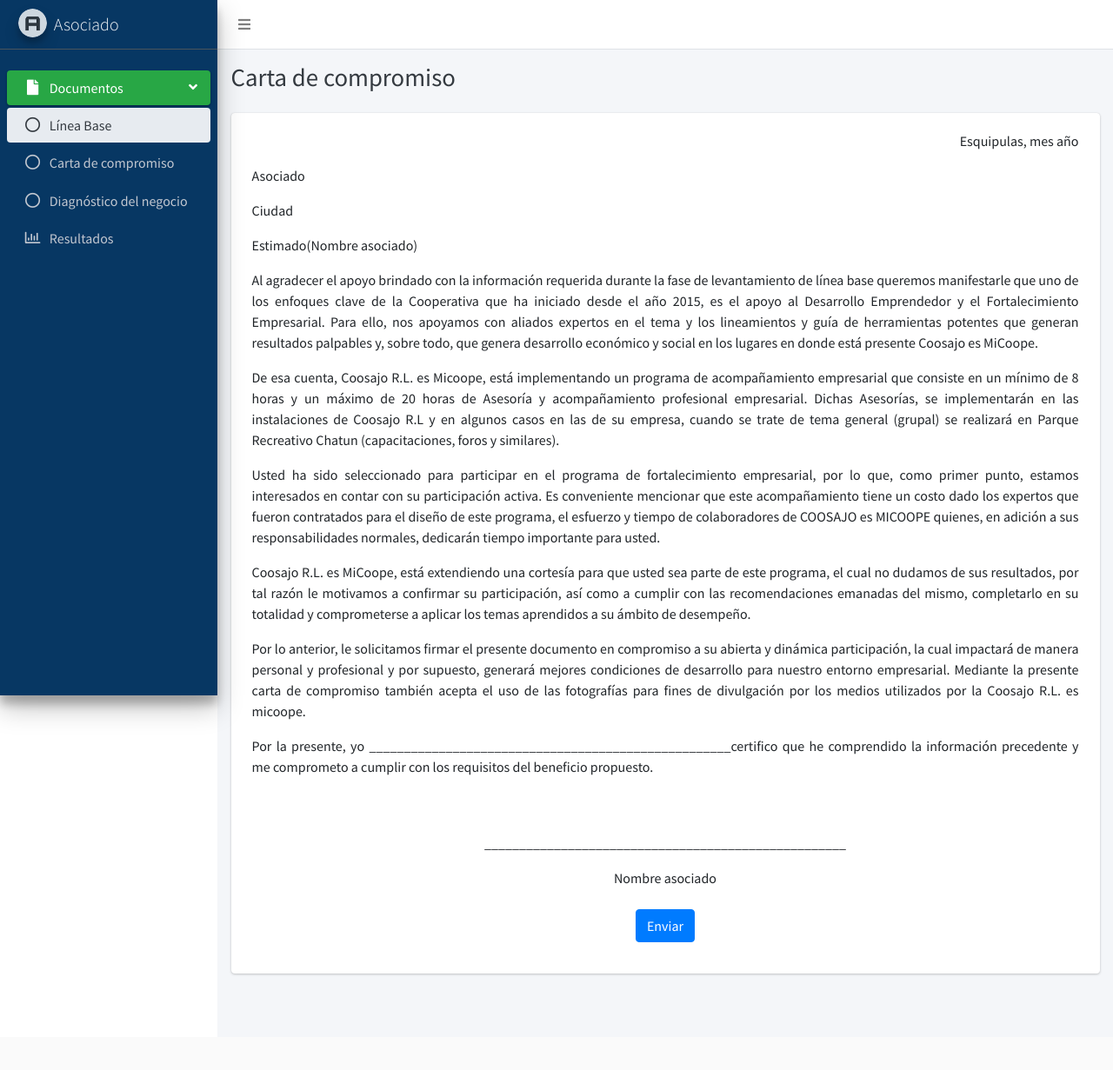
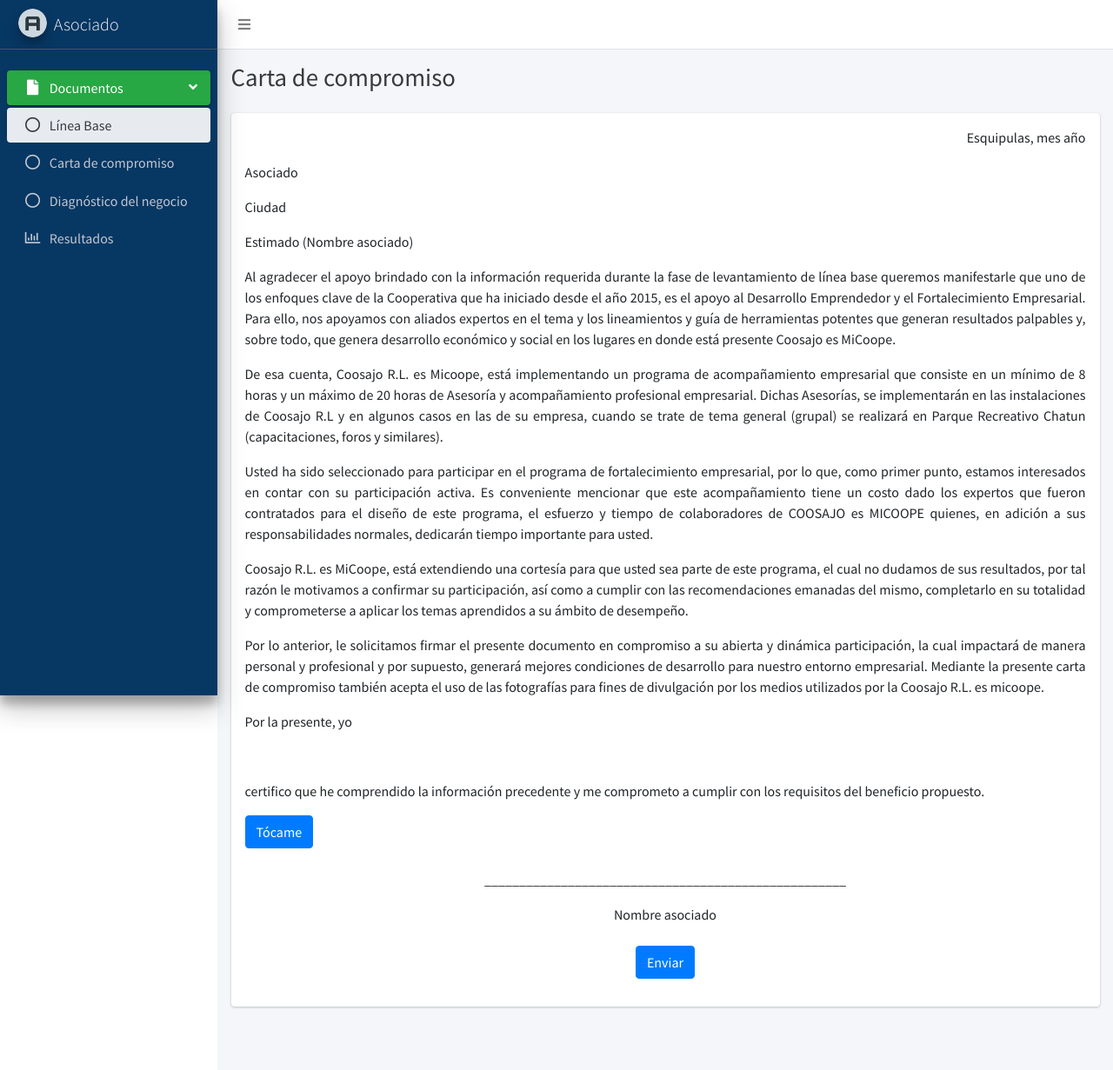
Before and after one commit to Lisbeth-Portillo/CoosajoAsesoria, a PHP site: page /vistas/asociado/carta.php in a window 1280 px wide. Shown: the whole page at 87% size. Before the commit the page ends 1123 px from the top, so only its background shows below. Run offline with PHP 8.4, Linux system fonts and the light colour scheme; some libraries are stand-ins or nearby versions.

Commit message:
sistema de firma de texto editable agregado

```diff
--- a/vistas/asociado/carta.php
+++ b/vistas/asociado/carta.php
@@ -27,29 +27,59 @@
                 <div class="col-md-12">
                     <div class="card card card-primary">
 
-                            <div class="card-body px-2 px-lg-3 px-xl-4 text-justify">
+                        <div class="card-body m-0 p-3 text-justify carta">
+
+                            <section class="lugar_fecha">
                                 <p class="text-right">
                                     Esquipulas, mes año
                                 </p>
+                            </section>
+
+
+                            <section class="destinatario">
                                 <p>Asociado</p>
                                 <p>Ciudad</p>
-                                <p>Estimado(Nombre asociado)</p>
+                                <p>Estimado (Nombre asociado)</p>
+                            </section>
+
+
+
+                            <section class="cuerpo">
                                 <p>
                                     Al agradecer el apoyo brindado con la información requerida durante la fase de levantamiento de línea base queremos manifestarle que uno de los enfoques clave de la Cooperativa que ha iniciado desde el año 2015, es el apoyo al Desarrollo Emprendedor y
                                     el Fortalecimiento Empresarial. Para ello, nos apoyamos con aliados expertos en el tema y los lineamientos y guía de herramientas potentes que generan resultados palpables y, sobre todo, que genera desarrollo económico
                                     y social en los lugares en donde está presente Coosajo es MiCoope.
                                 </p>
                                 <p>De esa cuenta, Coosajo R.L. es Micoope, está implementando un programa de acompañamiento empresarial que consiste en un mínimo de 8 horas y un máximo de 20 horas de Asesoría y acompañamiento profesional empresarial. Dichas
-                                    Asesorías, se implementarán en las instalaciones de Coosajo R.L y en algunos casos en las de su empresa, cuando se trate de tema general (grupal) se realizará en Parque Recreativo Chatun (capacitaciones, foros y similares).</p>
+                                    Asesorías, se implementarán en las instalaciones de Coosajo R.L y en algunos casos en las de su empresa, cuando se trate de tema general (grupal) se realizará en Parque Recreativo Chatun (capacitaciones, foros y similares).
+                                </p>
                                 <p>Usted ha sido seleccionado para participar en el programa de fortalecimiento empresarial, por lo que, como primer punto, estamos interesados en contar con su participación activa. Es conveniente mencionar que este acompañamiento
                                     tiene un costo dado los expertos que fueron contratados para el diseño de este programa, el esfuerzo y tiempo de colaboradores de COOSAJO es MICOOPE quienes, en adición a sus responsabilidades normales, dedicarán tiempo
-                                    importante para usted.</p>
+                                    importante para usted.
+                                </p>
                                 <p>Coosajo R.L. es MiCoope, está extendiendo una cortesía para que usted sea parte de este programa, el cual no dudamos de sus resultados, por tal razón le motivamos a confirmar su participación, así como a cumplir con las
-                                    recomendaciones emanadas del mismo, completarlo en su totalidad y comprometerse a aplicar los temas aprendidos a su ámbito de desempeño.</p>
+                                    recomendaciones emanadas del mismo, completarlo en su totalidad y comprometerse a aplicar los temas aprendidos a su ámbito de desempeño.
+                                </p>
                                 <p>Por lo anterior, le solicitamos firmar el presente documento en compromiso a su abierta y dinámica participación, la cual impactará de manera personal y profesional y por supuesto, generará mejores condiciones de desarrollo
-                                    para nuestro entorno empresarial. Mediante la presente carta de compromiso también acepta el uso de las fotografías para fines de divulgación por los medios utilizados por la Coosajo R.L. es micoope. </p>
+                                    para nuestro entorno empresarial. Mediante la presente carta de compromiso también acepta el uso de las fotografías para fines de divulgación por los medios utilizados por la Coosajo R.L. es micoope.
+                                </p>
+                            </section>
 
-                                <p>Por la presente, yo ____________________________________________________certifico que he comprendido la información precedente y me comprometo a cumplir con los requisitos del beneficio propuesto.</p>
+
+
+                            <section class="firma">
+                                <p>Por la presente, yo</p>
+                                <div id="contenedor">
+                                    <div id="texto_firma" contenteditable="true">
+
+                                    </div>
+                                    <input type="hidden" value="" class="almacenador_texto_firma">
+                                </div>
+                                <p>
+                                    certifico que he comprendido la información precedente y me comprometo a cumplir con los requisitos del beneficio propuesto.
+                                </p>
+                            </section>
+                            <button class="btn btn-primary tocame">Tócame</button>
                             <br><br>
                             <p class="text-center">____________________________________________________</p>
                             <p class="text-center">Nombre asociado
```
Lines whose indentation alone changed are shown as unchanged.
